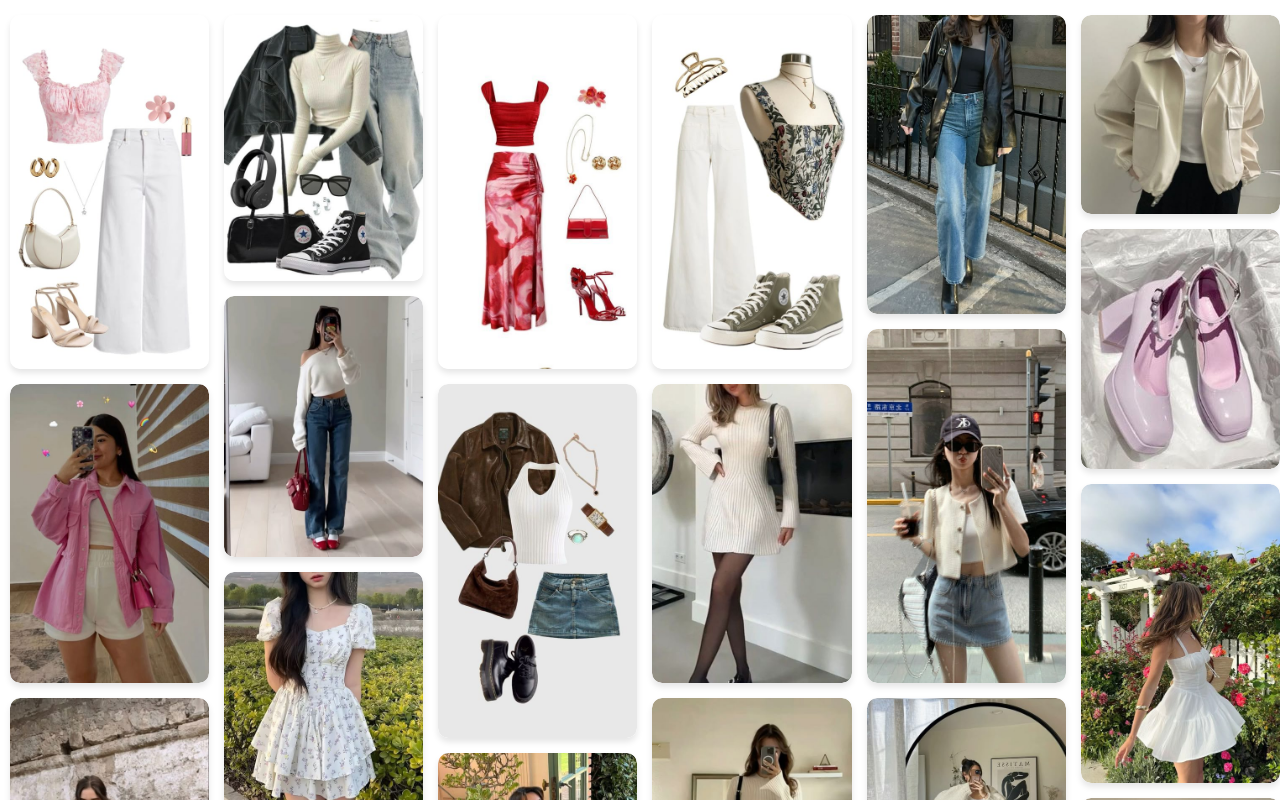
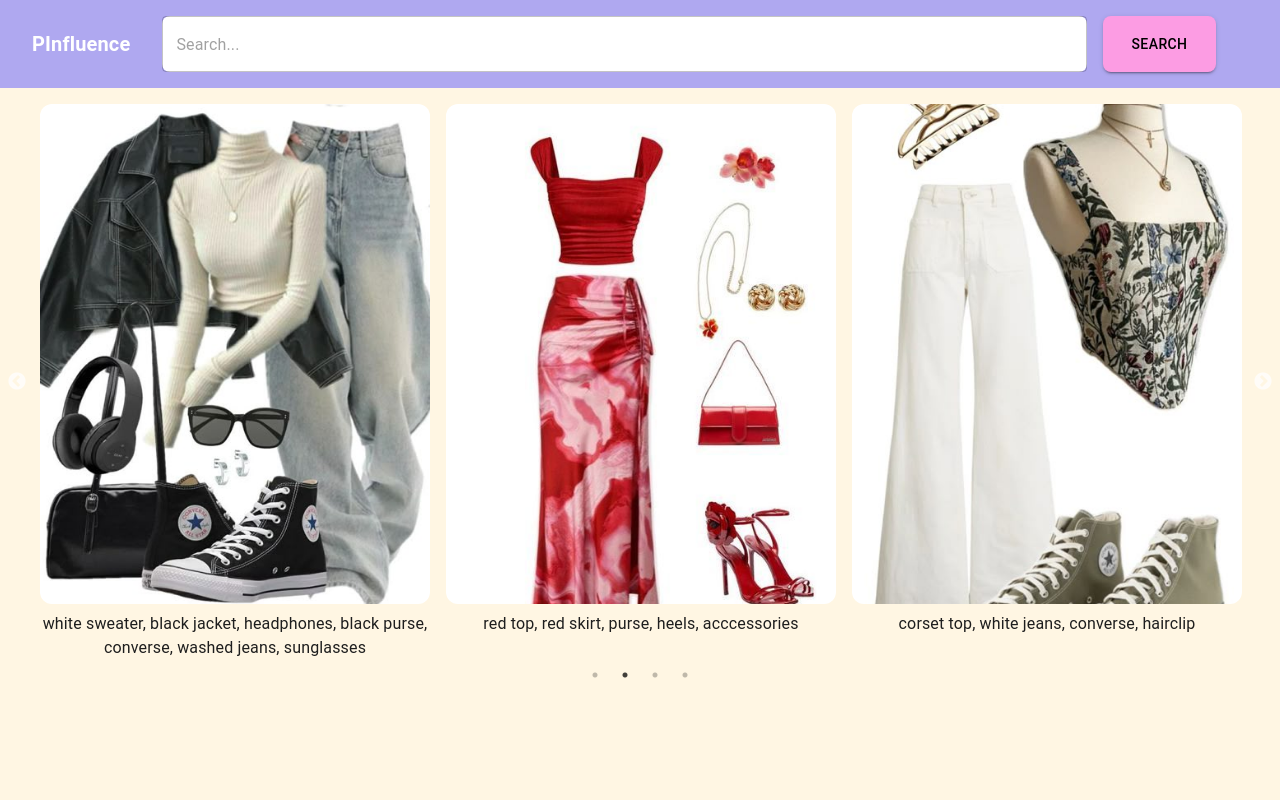
Before and after one commit to Maahhiii/PInfluence, a React (Vite) app in the folder PInfluence/: page /search in a window 1280 px wide. Shown: the top 800 px of the page. Built offline with nearby package versions, Linux system fonts and the light colour scheme.

Commit message:
updated search page

```diff
--- a/PInfluence/src/App.jsx
+++ b/PInfluence/src/App.jsx
@@ -1,4 +1,4 @@
-import React, { useState, useEffect } from "react";
+import React, { useState } from "react";
 import {
   BrowserRouter as Router,
   Routes,
@@ -8,51 +8,23 @@ import {
 } from "react-router-dom";
 import Grid from "./Grid";
 import Navbar from "./Navbar";
+import SearchPage from "./SearchPage";
 import clothesWomenData from "./data/clothesWomen";
-import clothesMenData from "./data/clothesMen"; // ✅ New Import
+import clothesMenData from "./data/clothesMen";
+import "./App.css";
 import Chatbox from "./Chatbox";
-import "./App.css";
 
-function HomePage({ isMenMode }) {
-  const cards = isMenMode ? clothesMenData : clothesWomenData;
+function HomePage({ isMale }) {
+  const cards = isMale ? clothesMenData : clothesWomenData;
   return <Grid cards={cards} />;
 }
 
-// Men's page for Men's collection
-function MenPage() {
-  return <Grid cards={clothesMenData} />;
-}
-
-// Search page with dynamic results (currently filters women's data)
-function SearchPage({ searchTerm }) {
-  const filteredCards = clothesWomenData.filter((card) =>
-    card.title.toLowerCase().includes(searchTerm.toLowerCase())
-  );
-
-  return <Grid cards={filteredCards} />;
-}
-
-// Main AppWrapper component with search and chat logic
 function AppWrapper() {
   const [searchTerm, setSearchTerm] = useState("");
   const [isChatOpen, setIsChatOpen] = useState(false);
+  const [isMale, setIsMale] = useState(false);
   const navigate = useNavigate();
   const location = useLocation();
-
-  useEffect(() => {
-    if (isChatOpen) {
-      document.body.classList.add("modal-open");
-    } else {
-      document.body.classList.remove("modal-open");
-    }
-  }, [isChatOpen]);
-
-  const [isMenMode, setIsMenMode] = useState(false);
-
-  const handleToggleGender = () => {
-    setIsMenMode((prev) => !prev);
-  };
-
 
   const handleSearch = (term) => {
     setSearchTerm(term);
@@ -65,6 +37,10 @@ function AppWrapper() {
     setIsChatOpen(true);
   };
 
+  const handleToggleGender = () => {
+    setIsMale((prev) => !prev);
+  };
+
   const closeChat = () => {
     setIsChatOpen(false);
   };
@@ -72,19 +48,17 @@ function AppWrapper() {
   return (
     <div className="App">
       {location.pathname !== "/search" && (
-        <Navbar onSearch={handleSearch} onChatClick={handleChatClick}
-        onToggleGender={handleToggleGender}
-        isMenMode={isMenMode}/>
+        <Navbar
+          onSearch={handleSearch}
+          onChatClick={handleChatClick}
+          onToggleGender={handleToggleGender}
+          isMale={isMale}
+        />
       )}
 
       <Routes>
-        <Route path="/" element={<HomePage isMenMode={isMenMode} />} />
-
-        <Route path="/men" element={<MenPage />} /> {/* ✅ Men route */}
-        <Route
-          path="/search"
-          element={<SearchPage searchTerm={searchTerm} />}
-        />
+        <Route path="/" element={<HomePage isMale={isMale} />} />
+        <Route path="/search" element={<SearchPage searchTerm={searchTerm} isMale={isMale} />} />
       </Routes>
 
       {isChatOpen && (
@@ -98,7 +72,6 @@ function AppWrapper() {
   );
 }
 
-// Root App component
 function App() {
   return (
     <Router>
--- a/PInfluence/src/Navbar.jsx
+++ b/PInfluence/src/Navbar.jsx
@@ -4,9 +4,8 @@ import SearchIcon from "@mui/icons-material/Search";
 import IconButton from "@mui/material/IconButton";
 import Tooltip from "@mui/material/Tooltip";
 import "./Navbar.css";
-import { Link } from 'react-router-dom';
 
-export default function Navbar({ onSearch, onChatClick, onToggleGender, isMenMode }) {
+export default function Navbar({ onSearch, onChatClick, onToggleGender, isMale }) {
   const [isScrolled, setIsScrolled] = useState(false);
   const navigate = useNavigate();
 
@@ -26,13 +25,11 @@ export default function Navbar({ onSearch, onChatClick, onToggleGender, isMenMod
   return (
     <nav className={`navbar ${isScrolled ? "scrolled" : ""}`}>
       <div className="nav-container">
-        {/* Left side: Logo and Brand Name */}
         <div className="logo">
           <img src="/PInfluence-logo.png" alt="PInfluence Logo" className="logo-img" />
           <span className="brand-name">PInfluence</span>
         </div>
 
-        {/* Right side: Search Icon and Auth Buttons */}
         <div className="right-container">
           <Tooltip title="Search" arrow>
             <IconButton onClick={goToSearchPage} sx={{ color: "white" }}>
@@ -40,27 +37,6 @@ export default function Navbar({ onSearch, onChatClick, onToggleGender, isMenMod
             </IconButton>
           </Tooltip>
 
-          {/* Toggle Button for Gender Mode */}
-          <button
-            onClick={onToggleGender}
-            className="btn toggle-gender-btn"
-            style={{
-              backgroundColor: isMenMode ? "#A1E3D8" : "#FDA4BA",
-              color: "#2E1065",
-              padding: "6px 14px",
-              borderRadius: "20px",
-              marginLeft: "10px",
-              fontWeight: "bold",
-              border: "none",
-              boxShadow: "0 2px 6px rgba(0,0,0,0.1)",
-              cursor: "pointer",
-            }}
-          >
-            {isMenMode ? "Men 👕" : "Women 👗"}
-          </button>
-
-
-          {/* Chat Button */}
           <button
             onClick={onChatClick}
             className="btn chat-btn"
@@ -79,6 +55,24 @@ export default function Navbar({ onSearch, onChatClick, onToggleGender, isMenMod
             Chat
           </button>
 
+          <button
+            onClick={onToggleGender}
+            className="btn toggle-gender-btn"
+            style={{
+              backgroundColor: "#F9EF9F",
+              color: "#2E1065",
+              padding: "6px 12px",
+              borderRadius: "20px",
+              marginLeft: "10px",
+              fontWeight: "bold",
+              border: "none",
+              boxShadow: "0 2px 6px rgba(0,0,0,0.1)",
+              cursor: "pointer",
+            }}
+          >
+            {isMale ? "Women" : "Men"}
+          </button>
+
           <button className="btn sign-in">Sign Up</button>
           <button className="btn log-in">Log In</button>
         </div>
--- a/PInfluence/src/SearchPage.jsx
+++ b/PInfluence/src/SearchPage.jsx
@@ -1,22 +1,31 @@
-import React, { useState } from 'react';
+import React, { useState, useEffect } from 'react';
 import { Box, TextField, Typography, Button, Stack, Chip } from '@mui/material';
 import Slider from 'react-slick';
 import Grid from './Grid';
 import clothesWomenData from './data/clothesWomen';
+import clothesMenData from './data/clothesMen';
 import './SearchPage.css';
 import 'slick-carousel/slick/slick.css';
 import 'slick-carousel/slick/slick-theme.css';
 
-const popularPins = clothesWomenData.slice(0, 6);
-
-const SearchPage = () => {
-  const [searchTerm, setSearchTerm] = useState('');
+const SearchPage = ({ searchTerm: initialSearchTerm = '', isMale }) => {
+  const [searchTerm, setSearchTerm] = useState(initialSearchTerm);
   const [searchResults, setSearchResults] = useState([]);
   const [showCarousel, setShowCarousel] = useState(true);
   const [searchHistory, setSearchHistory] = useState([]);
 
+  const data = isMale ? clothesMenData : clothesWomenData;
+  const popularPins = data.slice(0, 6);
+
+  useEffect(() => {
+    if (initialSearchTerm.trim()) {
+      handleSearch();
+    }
+    // eslint-disable-next-line react-hooks/exhaustive-deps
+  }, [initialSearchTerm]);
+
   const handleSearch = () => {
-    const filtered = clothesWomenData.filter(card =>
+    const filtered = data.filter(card =>
       card.title.toLowerCase().includes(searchTerm.toLowerCase())
     );
     setSearchResults(filtered);
@@ -29,7 +38,7 @@ const SearchPage = () => {
 
   const handleChipClick = (term) => {
     setSearchTerm(term);
-    const filtered = clothesWomenData.filter(card =>
+    const filtered = data.filter(card =>
       card.title.toLowerCase().includes(term.toLowerCase())
     );
     setSearchResults(filtered);
@@ -84,25 +93,40 @@ const SearchPage = () => {
         </Box>
       </Box>
 
-
+      {/* Search History */}
+      {searchHistory.length > 0 && (
+        <Stack direction="row" spacing={1} my={2} px={4} flexWrap="wrap">
+          <Typography variant="body1" sx={{ mr: 1 }}>Recent:</Typography>
+          {searchHistory.map((term, idx) => (
+            <Chip
+              key={idx}
+              label={term}
+              clickable
+              onClick={() => handleChipClick(term)}
+              sx={{ bgcolor: '#F9EF9F', color: '#333' }}
+            />
+          ))}
+        </Stack>
+      )}
 
       {/* Carousel or Search Results */}
       {showCarousel ? (
-        <Box sx={{ px: 7, pt: 5 }}>
+        <Box sx={{ px: 4, pt: 2 }}>
           <Slider {...settings}>
             {popularPins.map((card, index) => (
               <Box key={index} px={1}>
                 <img
                   src={card.image}
                   alt={card.title}
-                  style={{ width: '100%', height: '600px', objectFit: 'cover', borderRadius: '12px' }}
+                  style={{ width: '100%', height: '500px', objectFit: 'cover', borderRadius: '12px' }}
                 />
+                <Typography align="center" mt={1}>{card.title}</Typography>
               </Box>
             ))}
           </Slider>
         </Box>
       ) : (
-        <Box px={2} pt={1}>
+        <Box px={4} pt={2}>
           <Grid cards={searchResults} />
         </Box>
       )}
```
